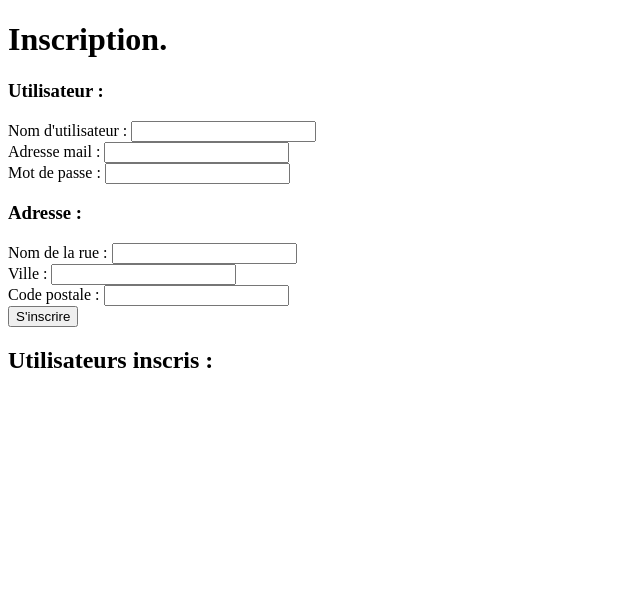
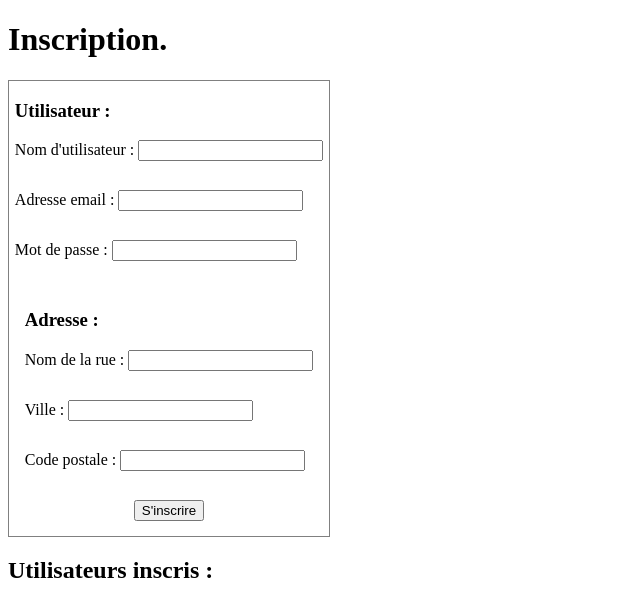
Before and after one commit to NumaDek/WildQuests, an Angular app: page / in a window 1280 px wide. Shown: the top 616 px of the page, without its empty margins (0-640 px from the left). Built offline with nearby package versions, Linux system fonts and the light colour scheme.

Commit message:
Exercice terminé

```diff
--- a/src/app/models/user.model.ts
+++ b/src/app/models/user.model.ts
@@ -3,7 +3,7 @@ import { Address } from "./address.model";
 export class User {
     constructor(
         public name: string,
-        public mail: string,
+        public email: string,
         public password: string,
         public address: Address
     ) {}
--- /dev/null
+++ b/src/app/user/email-validator.ts
@@ -0,0 +1,9 @@
+import { AbstractControl, ValidationErrors } from "@angular/forms";
+
+export function isEmailValid(control: AbstractControl): ValidationErrors | null{
+    let index: number;
+    const errors = {
+        rules : "L'email doit être valide."
+    }
+    return (control.value.indexOf("@") >= 1 && (index = control.value.indexOf(".")) >= 2 && control.value.length > index + 2 ? null : errors);
+}
--- a/src/app/user/user.component.html
+++ b/src/app/user/user.component.html
@@ -2,39 +2,45 @@
 <form [formGroup]="userForm" (ngSubmit)="onSubmit()">
     <section formGroupName="credentials">
         <h3>Utilisateur : </h3>
-        <div>
+        <div class="form-row">
             <label for="name">Nom d'utilisateur : </label>
             <input type="text" name="name" formControlName="name">
         </div>
-        <div>
-            <label for="mail">Adresse mail : </label>
-            <input type="mail" name="mail" formControlName="mail">
+        <div class="form-row">
+            <label for="email">Adresse email : </label>
+            <input type="email" name="email" formControlName="email">
+
+            <div *ngIf="isSubmitted && this.userForm.get('credentials.email')?.errors" class="error-msg">
+                <div *ngIf="this.userForm.get('credentials.email')?.errors?.['required']">L'adresse email est requise.</div>
+                <div *ngIf="!this.userForm.get('credentials.email')?.errors?.['required'] && !this.userForm.get('credentials.email')?.errors?.['isEmailValid']">L'adresse email doit être valide.</div>
+            </div>
+
         </div>
-        <div>
+        <div class="form-row">
             <label for="password">Mot de passe : </label>
             <input type="password" name="password" formControlName="password">
         </div>
     </section>
     <section formGroupName="address">
         <h3>Adresse : </h3>
-        <div>
+        <div class="form-row">
             <label for="street">Nom de la rue : </label>
             <input type="text" name="street" formControlName="street">
         </div>
-        <div>
+        <div class="form-row">
             <label for="city">Ville : </label>
             <input type="text" name="city" formControlName="city">
         </div>
-        <div>
+        <div class="form-row">
             <label for="zipCode">Code postale : </label>
             <input type="text" name="zipCode" formControlName="zipCode">
         </div>
     </section>
     <div>
-        <input type="submit" value="S'inscrire" [disabled]="!userForm.valid">
+        <input type="submit" value="S'inscrire">
     </div>
 </form>
 <h2>Utilisateurs inscris : </h2>
 <ul>
-    <li *ngFor="let user of users">utilisateur : {{user.name}} joignable à {{user.mail}} et habitant au {{user.address.street}} {{user.address.zipCode}} {{user.address.city}}.</li>
+    <li *ngFor="let user of users">utilisateur : {{user.name}} joignable à {{user.email}} et habitant au {{user.address.street}} {{user.address.zipCode}} {{user.address.city}}.</li>
 </ul>
--- a/src/app/user/user.component.scss
+++ b/src/app/user/user.component.scss
@@ -0,0 +1,16 @@
+form {
+    display: flex;
+    flex-direction: column;
+    align-items: center;
+    width: 320px;
+    border: 1px solid grey;
+    padding-bottom: 15px;
+}
+
+.form-row {
+    height: 50px;
+}
+
+.error-msg {
+    color: red;
+}
--- a/src/app/user/user.component.ts
+++ b/src/app/user/user.component.ts
@@ -1,30 +1,29 @@
 import { Component, OnInit } from '@angular/core';
-import { FormBuilder, FormControl, FormGroup } from '@angular/forms';
+import { FormBuilder, FormControl, FormGroup, Validators } from '@angular/forms';
 import { User } from '../models/user.model';
 import { Address } from '../models/address.model';
+import { isEmailValid } from './email-validator';
 
 @Component({
   selector: 'app-user',
   templateUrl: './user.component.html',
   styleUrls: ['./user.component.scss']
 })
-export class UserComponent implements OnInit {
+export class UserComponent {
+  public users:User[] = []
+  public isSubmitted: boolean = false;
 
   constructor(private formBuilder: FormBuilder) { }
 
-  ngOnInit(): void {
-  }
-
-  public users:User[] = []
-
   public onSubmit() : void {
-   this.users.push(new User(this.userForm.value.credentials.name, this.userForm.value.credentials.mail, this.userForm.value.credentials.password, new Address(this.userForm.value.address.street, this.userForm.value.address.city, this.userForm.value.address.zipCode)));
+    this.users.push(new User(this.userForm.value.credentials.name, this.userForm.value.credentials.mail, this.userForm.value.credentials.password, new Address(this.userForm.value.address.street, this.userForm.value.address.city, this.userForm.value.address.zipCode)));
+    this.isSubmitted = true;
   }
 
   public userForm: FormGroup = this.formBuilder.group({
     credentials: this.formBuilder.group({
       name: [''],
-      mail: [''],
+      email: ['' , [Validators.required, isEmailValid]],
       password: ['']
     }),
     address: this.formBuilder.group({
```
